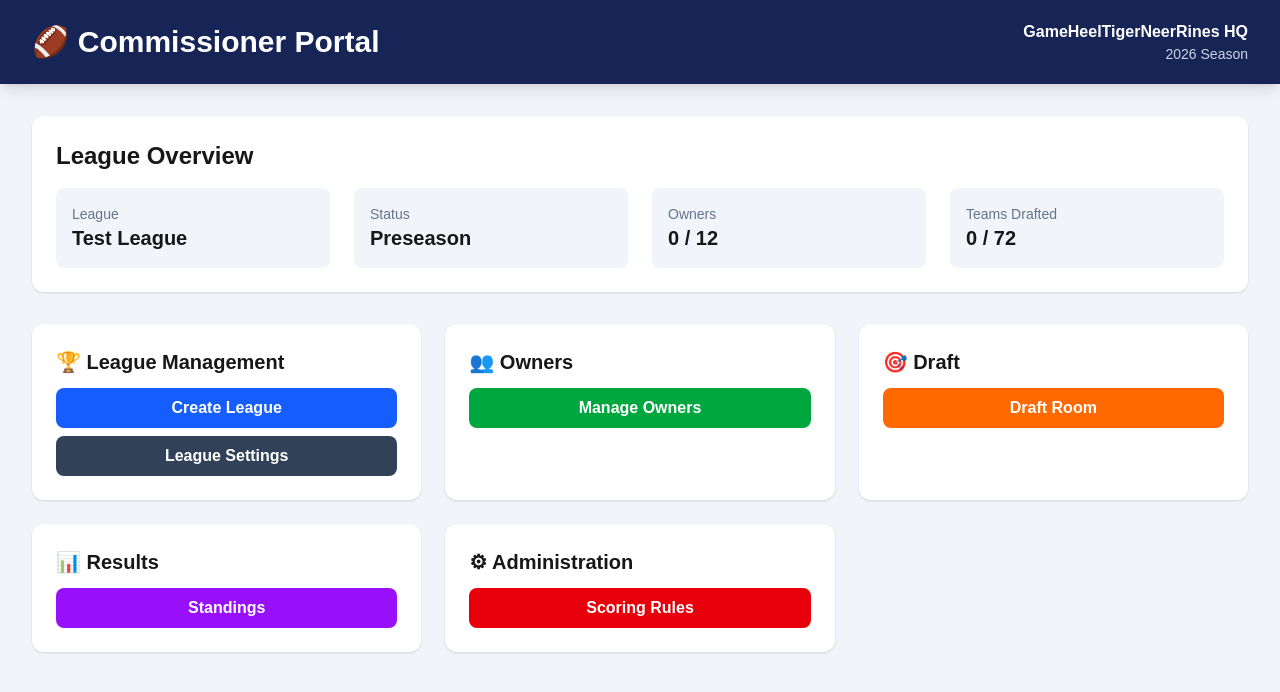
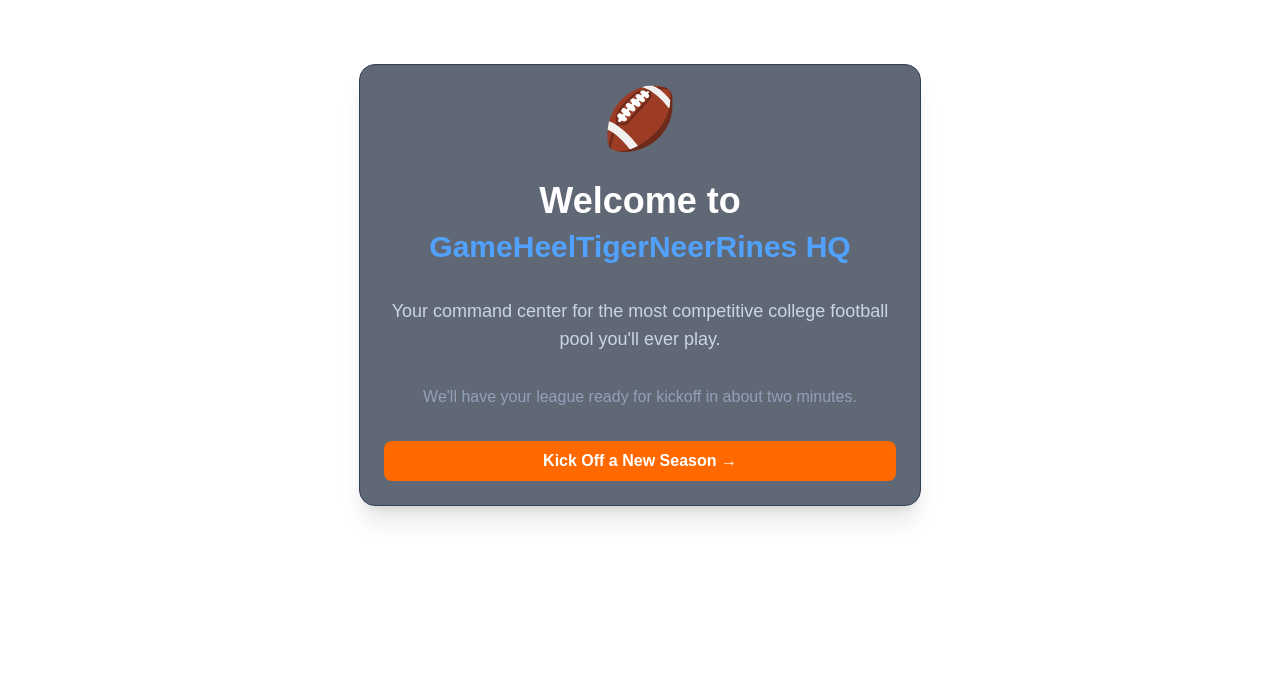
Before and after one commit to rclack/gameheeltigerneerrines-hq, a Next.js app in the folder app/: page /commissioner in a window 1280 px wide. Shown: the top 692 px of the page. Built offline with nearby package versions, Linux system fonts and the light colour scheme.

Commit message:
Created Setup Wizard and Select UI Component

```diff
--- a/app/src/app/commissioner/page.tsx
+++ b/app/src/app/commissioner/page.tsx
@@ -1,5 +1,10 @@
 import CommissionerDashboard from "@/components/commissioner/CommissionerDashboard";
+import LeagueSetupWizard from "@/components/commissioner/LeagueSetupWizard";
 
 export default function CommissionerPage() {
-  return <CommissionerDashboard />;
+  const hasLeague = false;
+
+  return hasLeague
+    ? <CommissionerDashboard />
+    : <LeagueSetupWizard />;
 }
--- a/app/src/components/commissioner/LeagueSetupWizard.tsx
+++ b/app/src/components/commissioner/LeagueSetupWizard.tsx
@@ -2,27 +2,30 @@
 
 import { useState } from "react";
 
-import Card from "../ui/Card";
-import Input from "../ui/Input";
-import Button from "../ui/Button";
+import WelcomeStep from "./league-setup/WelcomeStep";
+
+import LeagueBasicsStep from "./league-setup/LeagueBasicsStep";
 
 export default function LeagueSetupWizard() {
+  const [step, setStep] = useState(1);
   const [leagueName, setLeagueName] = useState("");
+  const [season, setSeason] = useState("2026");
 
-  return (
-    <Card title="Kick Off a New Season">
-      <div className="space-y-6">
-        <Input
-          label="League Name"
-          placeholder="Saturday Legends"
-          value={leagueName}
-          onChange={setLeagueName}
-        />
+  if (step === 1) {
+    return (
+      <WelcomeStep
+        onNext={() => setStep(2)}
+      />
+    );
+  }
 
-        <Button>
-          Next →
-        </Button>
-      </div>
-    </Card>
-  );
+return (
+  <LeagueBasicsStep
+    leagueName={leagueName}
+    season={season}
+    onLeagueNameChange={setLeagueName}
+    onSeasonChange={setSeason}
+    onNext={() => setStep(3)}
+  />
+);
 }
--- /dev/null
+++ b/app/src/components/commissioner/league-setup/LeagueBasicsStep.tsx
@@ -0,0 +1,57 @@
+import Card from "@/components/ui/Card";
+import Button from "@/components/ui/Button";
+import Input from "@/components/ui/Input";
+import Select from "@/components/ui/Select";
+
+interface LeagueBasicsStepProps {
+  leagueName: string;
+  season: string;
+
+  onLeagueNameChange: (value: string) => void;
+  onSeasonChange: (value: string) => void;
+
+  onNext: () => void;
+}
+
+export default function LeagueBasicsStep({
+  leagueName,
+  season,
+  onLeagueNameChange,
+  onSeasonChange,
+  onNext,
+}: LeagueBasicsStepProps) {
+  return (
+    <div className="mx-auto mt-16 max-w-2xl">
+      <Card title="League Basics">
+        <div className="space-y-6">
+
+          <Input
+            label="League Name"
+            placeholder="Saturday Legends"
+            value={leagueName}
+            onChange={onLeagueNameChange}
+          />
+
+          <Select
+            label="Season"
+            value={season}
+            options={[
+                "2026",
+                "2027",
+                "2028",
+            ]}
+            onChange={onSeasonChange}
+          />
+
+          <Button
+            variant="sports"
+            onClick={onNext}
+          >
+            Continue →
+          </Button>
+
+        </div>
+      </Card>
+    </div>
+  );
+}
--- /dev/null
+++ b/app/src/components/commissioner/league-setup/WelcomeStep.tsx
@@ -0,0 +1,49 @@
+import Card from "@/components/ui/Card";
+import Button from "@/components/ui/Button";
+
+interface WelcomeStepProps {
+  onNext: () => void;
+}
+
+export default function WelcomeStep({
+  onNext,
+}: WelcomeStepProps) {
+  return (
+    <div className="mx-auto mt-16 max-w-2xl">
+      <Card>
+        <div className="space-y-8 text-center">
+
+          <div className="text-6xl">🏈</div>
+
+          <div>
+            <h1 className="text-4xl font-bold text-white">
+              Welcome to
+            </h1>
+
+            <h2 className="mt-2 text-3xl font-extrabold text-blue-400">
+              GameHeelTigerNeerRines HQ
+            </h2>
+          </div>
+
+          <p className="mx-auto max-w-lg text-lg text-slate-300">
+            Your command center for the most competitive
+            college football pool you'll ever play.
+          </p>
+
+          <p className="text-slate-400">
+            We'll have your league ready for kickoff in
+            about two minutes.
+          </p>
+
+          <Button
+            variant="sports"
+            onClick={onNext}
+          >
+            Kick Off a New Season →
+          </Button>
+
+        </div>
+      </Card>
+    </div>
+  );
+}
--- /dev/null
+++ b/app/src/components/ui/Select.tsx
@@ -0,0 +1,36 @@
+interface SelectProps {
+  label: string;
+  value: string;
+  options: string[];
+  onChange: (value: string) => void;
+}
+
+export default function Select({
+  label,
+  value,
+  options,
+  onChange,
+}: SelectProps) {
+  return (
+    <div className="space-y-2">
+      <label className="block text-sm font-semibold text-slate-300">
+        {label}
+      </label>
+
+      <select
+        className="w-full rounded-xl border border-slate-600 bg-slate-900 px-4 py-3 text-white outline-none transition focus:border-blue-500"
+        value={value}
+        onChange={(e) => onChange(e.target.value)}
+      >
+        {options.map((option) => (
+          <option
+            key={option}
+            value={option}
+          >
+            {option}
+          </option>
+        ))}
+      </select>
+    </div>
+  );
+}
```
